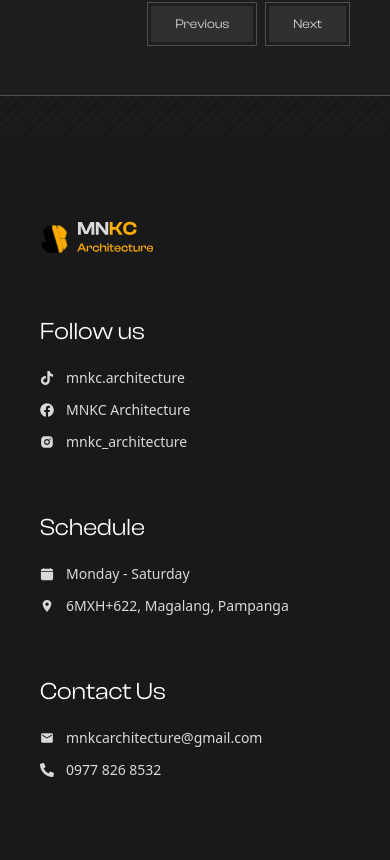
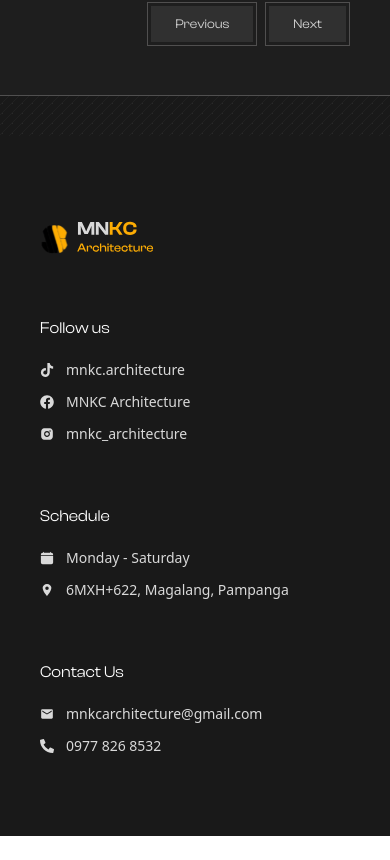
Before and after one commit to rainndev/MNKC-Architecture, a React (Vite) app: page / in a window 390 px wide. Shown: the part 3282-4142 px from the top of the page. After the commit the page ends 4118 px from the top, so only its background shows below. Built offline with nearby package versions, Linux system fonts and the light colour scheme.

Commit message:
style: update footer heading font size to be responsive

```diff
--- a/src/index.css
+++ b/src/index.css
@@ -64,7 +64,7 @@ html {
 }
 
 .footer-grid > div > h1 {
-  @apply font-[ClashDisplay] text-2xl;
+  @apply font-[ClashDisplay] text-[clamp(1rem,3vw,1.25rem)];
 }
 
 .link-animation {
```
